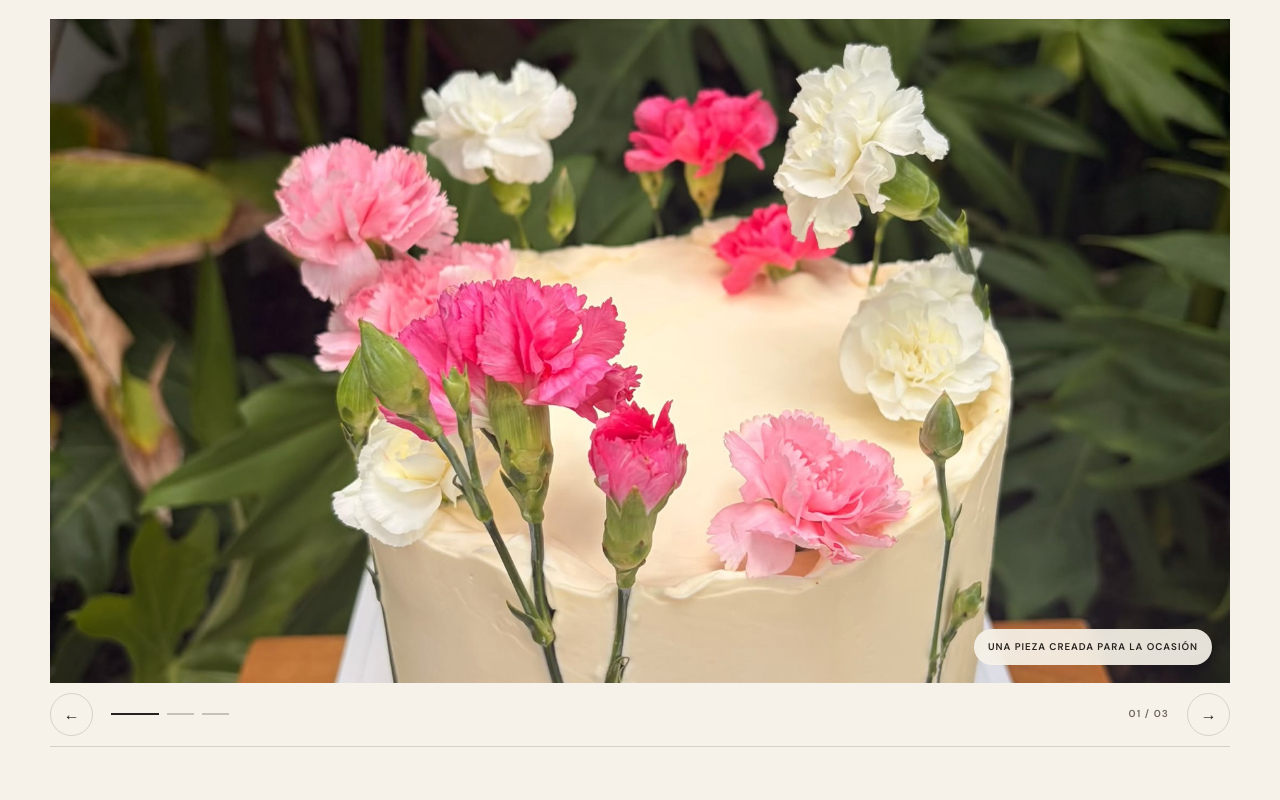
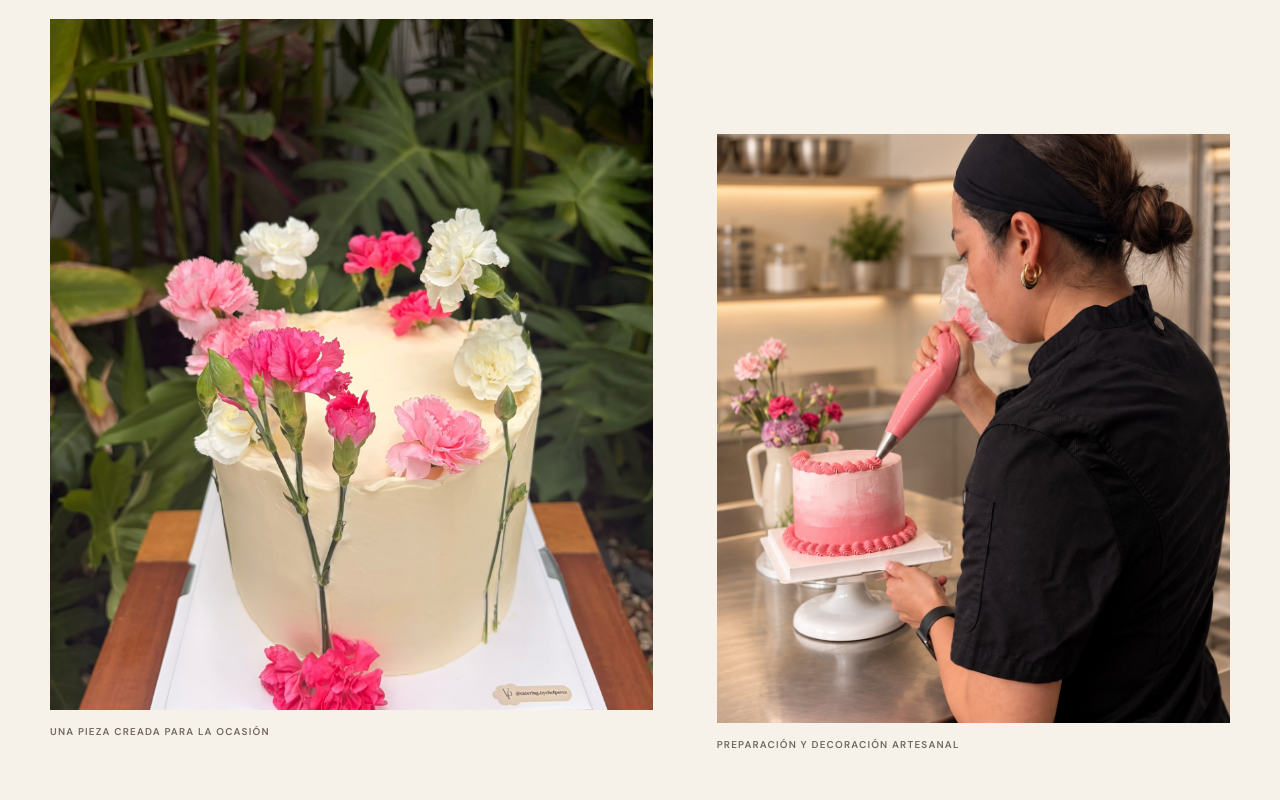
Before and after one commit to aleksvcr/catering-by-chef-perez, a Next.js app: page /servicios/pasteles-personalizados in a window 1280 px wide. Shown: the part 1620-2420 px from the top of the page. Built offline with nearby package versions, Linux system fonts and the light colour scheme.

Commit message:
Refine pastry and cake galleries

```diff
--- a/app/globals.css
+++ b/app/globals.css
@@ -208,6 +208,12 @@ p { text-wrap: pretty; }
 .carousel-dots button { width: 27px; height: 2px; padding: 0; border: 0; background: rgba(40,35,31,.24); cursor: pointer; transition: width .25s, background .25s; }
 .carousel-dots button.is-active { width: 48px; background: var(--ink); }
 .carousel-count { color: var(--muted); font-size: .63rem; font-weight: 600; letter-spacing: .11em; }
+.service-detail-gallery-grid { display: grid; grid-template-columns: 1.08fr .92fr; align-items: start; gap: clamp(28px,5vw,72px); }
+.service-detail-gallery-grid figure { margin: 0; }
+.service-detail-gallery-grid figure:nth-child(2) { margin-top: clamp(60px,9vw,125px); }
+.service-detail-gallery-grid img { width: 100%; height: clamp(480px,54vw,760px); object-fit: cover; }
+.service-detail-gallery-grid figure:nth-child(2) img { height: clamp(430px,46vw,650px); }
+.service-detail-gallery-grid figcaption { margin-top: 14px; color: var(--muted); font-size: .62rem; font-weight: 600; letter-spacing: .12em; text-transform: uppercase; }
 .service-detail-cta { min-height: 590px; display: grid; place-items: center; align-content: center; padding: 80px 24px; background: var(--brown-dark); color: var(--white); text-align: center; }
 .service-detail-cta .eyebrow { color: var(--sand); }
 .service-detail-cta h2 { max-width: 10ch; margin-bottom: 22px; font-family: var(--display); font-size: clamp(3rem,6vw,6rem); font-weight: 500; letter-spacing: -.065em; line-height: .9; }
@@ -320,6 +326,9 @@ p { text-wrap: pretty; }
   .carousel-dots { justify-content: center; }
   .carousel-dots button { width: 18px; }
   .carousel-dots button.is-active { width: 33px; }
+  .service-detail-gallery-grid { grid-template-columns: 1fr; gap: 42px; }
+  .service-detail-gallery-grid figure:nth-child(2) { width: 84%; margin: 0 0 0 auto; }
+  .service-detail-gallery-grid img,.service-detail-gallery-grid figure:nth-child(2) img { height: auto; aspect-ratio: 4/5; }
   .service-detail-cta { min-height: 560px; }
   .about-page { padding-top: 68px; }
   .about-hero { min-height: 0; grid-template-columns: 1fr; }
--- a/app/service-detail.tsx
+++ b/app/service-detail.tsx
@@ -11,6 +11,7 @@ export type ServiceDetailProps = {
   description: string;
   includes: string[];
   gallery: CarouselImage[];
+  galleryMode?: "carousel" | "grid";
   message: string;
 };
 
@@ -52,7 +53,22 @@ export function ServiceDetail(props: ServiceDetailProps) {
             <p className="eyebrow">Una mirada al servicio</p>
             <h2>Detalles que hablan por sí solos.</h2>
           </div>
-          <ImageCarousel images={props.gallery} label={`Galería de ${props.title}`} />
+          {props.galleryMode === "grid" ? (
+            <div className="service-detail-gallery-grid">
+              {props.gallery.map((image) => (
+                <figure key={image.src}>
+                  <img
+                    src={image.src}
+                    alt={image.alt}
+                    style={{ objectPosition: image.position ?? "center" }}
+                  />
+                  {image.caption ? <figcaption>{image.caption}</figcaption> : null}
+                </figure>
+              ))}
+            </div>
+          ) : (
+            <ImageCarousel images={props.gallery} label={`Galería de ${props.title}`} />
+          )}
         </section>
 
         <section className="service-detail-cta">
--- a/app/servicios/pasteles-personalizados/page.tsx
+++ b/app/servicios/pasteles-personalizados/page.tsx
@@ -13,10 +13,10 @@ export default function PastelesPage() {
     heroAlt="Pastel personalizado decorado con flores rosas y blancas"
     description="Traducimos tu ocasión, referencias y preferencias en una pieza única. Definimos contigo el estilo, los sabores y el tamaño para lograr un pastel especial por dentro y por fuera."
     includes={["Diseño personalizado", "Selección de sabores y rellenos", "Tamaño adecuado para tus invitados"]}
+    galleryMode="grid"
     gallery={[
       { src: "/images/custom-cake.jpg", alt: "Detalle de pastel floral personalizado", caption: "Una pieza creada para la ocasión" },
       { src: "/images/chef-valeria-about.jpg", alt: "Chef Valeria Pérez decorando un pastel", caption: "Preparación y decoración artesanal" },
-      { src: "/images/chef-valeria-profile-side.jpg", alt: "Chef Valeria Pérez observando su trabajo", caption: "Diseñado y supervisado personalmente por la chef", position: "center 34%" },
     ]}
     message="Hola, me gustaría solicitar una cotización para un pastel personalizado."
   />;
--- a/app/servicios/reposteria/page.tsx
+++ b/app/servicios/reposteria/page.tsx
@@ -17,7 +17,6 @@ export default function ReposteriaPage() {
       { src: "/images/pastry.jpg", alt: "Croissants artesanales de almendra", caption: "Horneado artesanal" },
       { src: "/images/reposteria-conchas.jpg", alt: "Conchas tradicionales en un montaje de repostería", caption: "Piezas tradicionales con presentación cuidada", position: "center 64%" },
       { src: "/images/reposteria-mini-croissants.jpg", alt: "Mini croissants de chocolate servidos en mesa", caption: "Porciones pensadas para compartir" },
-      { src: "/images/reposteria-dessert-cups.jpg", alt: "Vasitos de postre con frutos rojos", caption: "Mesas dulces con variedad y color" },
       { src: "/images/reposteria-pan-dulce.jpg", alt: "Selección de pan dulce y mini croissants", caption: "Una selección horneada para cada ocasión" },
     ]}
     message="Hola, me gustaría solicitar una cotización de repostería."
```
Also changed, not shown: 1 other file (tests, documents, lock files or other folders).
